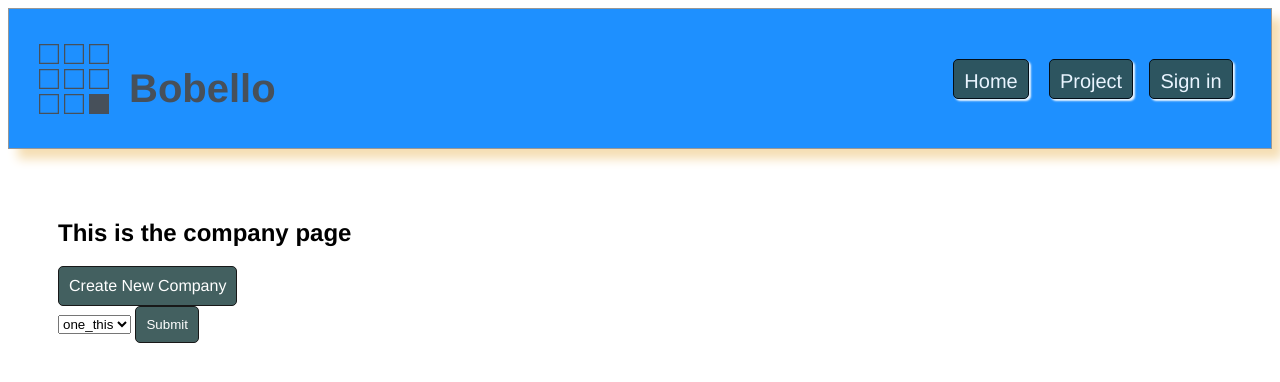
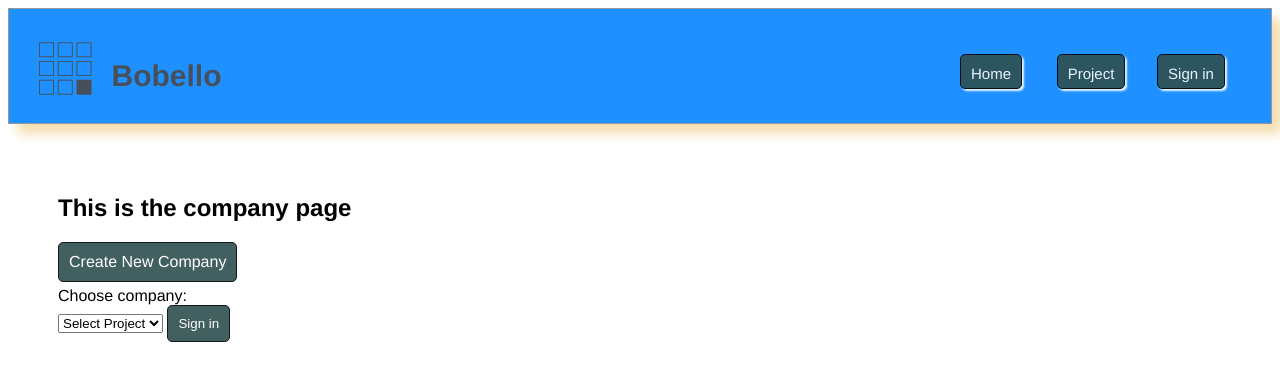
Before and after one commit to robbobby/w5_pr_Bobello, a Flask app: page /companies in a window 1280 px wide. Shown: the top 382 px of the page. Run offline with Flask 3, Linux system fonts and the light colour scheme; data that the repository does not hold is empty; some libraries are stand-ins or nearby versions.

Commit message:
Done some work on the company routes

```diff
--- a/controllers/company_controller.py
+++ b/controllers/company_controller.py
@@ -6,19 +6,47 @@ import repositories.company_db as company_db
 companies_blueprint = Blueprint('companies', __name__)
 
 
-                ##### Companies Home Page #####
+    ##### Companies Home Page #####
+
 @companies_blueprint.route('/companies', methods=['GET'])
 def companies():
     companies = company_db.get_all()
     return render_template('companies/index.html', companies=companies)
 
+
+    ##### Companies Form For Page #####
+
 @companies_blueprint.route('/companies/new', methods=['GET'])
 def new_company():
     return render_template('companies/new.html')
+
+
+    ##### Add New Company and Redirect to 'Company' Home Page #####
 
 @companies_blueprint.route('/companies', methods=['POST'])
 def add_company():
     company = Company(request.form['name'])
     company_db.save(company)
-    return redirect('/companies')
-        ### How do we do this so when we have made a company is uses that id from that point on ###
+    return redirect(f'/company_home/{company.id}')
+
+
+    ##### Takes info from form to redirect to companies page #####
+    ### Try is there if they select the default option ###
+    # Bit of a hack #
+
+@companies_blueprint.route('/companies/selected', methods=['POST'])
+def reroute_to_company_home():
+    try:
+        company_id = request.form['company_id']
+        return redirect(f'/company_home/{company_id}')
+    except:
+        return redirect('/companies')
+
+
+    ##### Route to company page when signed in #####
+
+@companies_blueprint.route('/company_home/<id>', methods=['GET'])
+def company(id):
+    company = company_db.select(id)
+    projects = company_db.get_projects(company)
+    return render_template('companies/company.html', company=company, projects=projects)
--- a/repositories/company_db.py
+++ b/repositories/company_db.py
@@ -1,5 +1,7 @@
 from db.run_sql import run_sql
+import repositories.project_db as project_db
 from models.company import Company
+
 
 def save(company):
     query = 'INSERT INTO companies (name) VALUES (%s) RETURNING *;'
@@ -18,9 +20,9 @@ def get_all():
     return companies
 
 def select(company_id):
-    query = "Select * FROM companies WHERE id = %s"
-    results = run_sql(query, [company_id])
-    company = Company(results['name'], results['id'])
+    query = "SELECT * FROM companies WHERE id = %s"
+    result = run_sql(query, [company_id])[0]
+    company = Company(result['name'], result['id'])
     return company
 
 
@@ -36,3 +38,6 @@ def update(company):
 
 def delete_all():
     run_sql('DELETE FROM companies')
+
+def get_projects(company):
+    return project_db.get_company_projects(company)
--- a/repositories/employee_db.py
+++ b/repositories/employee_db.py
@@ -19,7 +19,7 @@ def get_all():
 
 def select(employee_id):
     query = 'SELECT * FROM employees WHERE id = %s'
-    rs = run_sql(query, [employee_id])
+    rs = run_sql(query, [employee_id])[0]
     employee = Employee(name=rs['name'], id=rs['id'], company=rs['company_id'])
     return employee
 
--- a/repositories/employee_projects_db.py
+++ b/repositories/employee_projects_db.py
@@ -24,7 +24,7 @@ def get_all():
 
 def select(id):
     query = 'SELECT * FROM employee_projects WHERE id = %s'
-    result = run_sql(query, [id])
+    result = run_sql(query, [id])[0]
     project = project_db.select(result['project_id'])
     employee = employee_db.select(result['employee_id'])
     employee_project = EmployeeProject(employee=employee, project=project)
--- a/repositories/employee_tasks_db.py
+++ b/repositories/employee_tasks_db.py
@@ -24,7 +24,7 @@ def get_all():
 
 def select(id):
     query = 'SELECT * FROM employee_tasks WHERE id = %s'
-    result = run_sql(query, [id])
+    result = run_sql(query, [id])[0]
     task = task_sql.select(result['task_id'])
     employee = employee_sql.select(result['employee_id'])
     employee_task = Employeetask(employee=employee, task=task)
--- a/repositories/task_db.py
+++ b/repositories/task_db.py
@@ -25,7 +25,7 @@ def get_all():
 
 def select(task_id):
     query = 'SELECT * FROM tasks WHERE id = %s'
-    rs = run_sql(query, [task_id])
+    rs = run_sql(query, [task_id])[0]
     task = Task(name=rs['name'], description=rs['description'], id=rs['id'],
                 company_id=rs['company_id'], completed_amount=rs['completed_amount'],
                 completed=rs['completed'])
--- a/static/css/main.css
+++ b/static/css/main.css
@@ -9,13 +9,13 @@ main {
 .logo {
     padding: 30px 30px 10px 30px;
     display: flex;
-    font-size: 20px;
     color: #47505A;
     border: 1px solid #979797;
     box-shadow: 10px 10px 10px 0 wheat;
     background-color: dodgerblue;
     /*opacity: 50%;*/
     justify-content: space-between;
+    font-size: 15px;
 }
 h1 {
     margin-left: 20px;
@@ -53,6 +53,7 @@ ul > li.a {
     opacity: 90%;
     box-shadow: 2px 2px 2px 0 white;
     border-radius: 5px;
+    margin-bottom: 5px;
 }
 
 .button:hover {
--- a/templates/companies/index.html
+++ b/templates/companies/index.html
@@ -3,13 +3,15 @@
     <div>
         <a href="/companies/new" class="button">Create New Company</a>
     </div>
-    <form action="/companies">
-        <select name="company_id">
+
+    <label>Choose company:</label>
+    <form action="/companies/selected" method="POST">
+        <select name="company_id" required>Select Project
+            <option value="default" selected hidden disabled>Select Project</option>
             {% for company in companies %}
                 <option value="{{ company.id }}">{{ company.name }}</option>
             {% endfor %}
-                <option value="this_one">one_this</option>
         </select>
-        <input class="button" type="submit">
+        <input class="button" type="submit" value="Sign in">
     </form>
 {% endblock %}
```
Also changed, not shown: controllers/project_controller.py (+8 -2 lines), repositories/project_db.py (+11 -1 lines), templates/companies/company.html (added, +10 -0 lines), controllers/employee_project_controller.py (line endings or trailing spaces).
